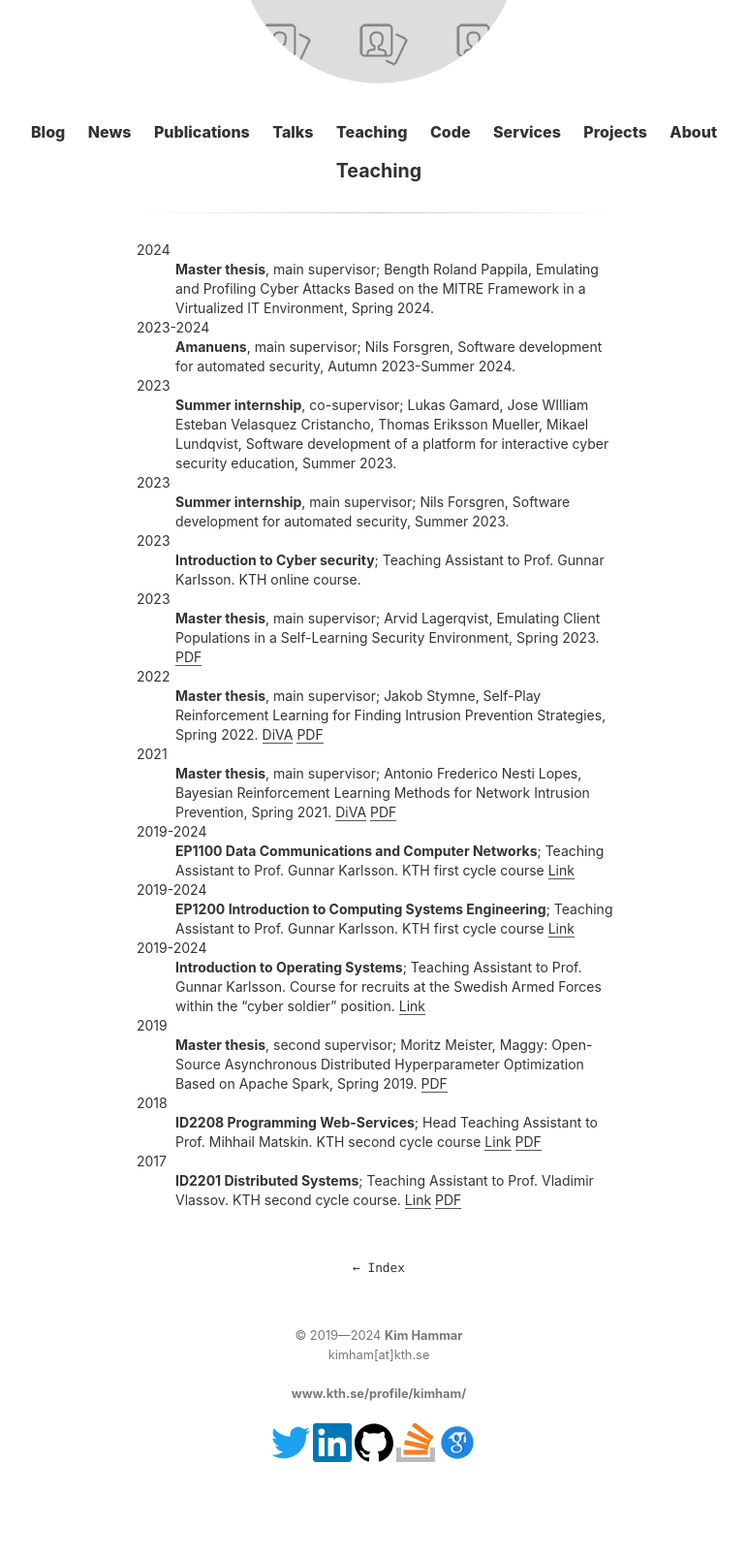
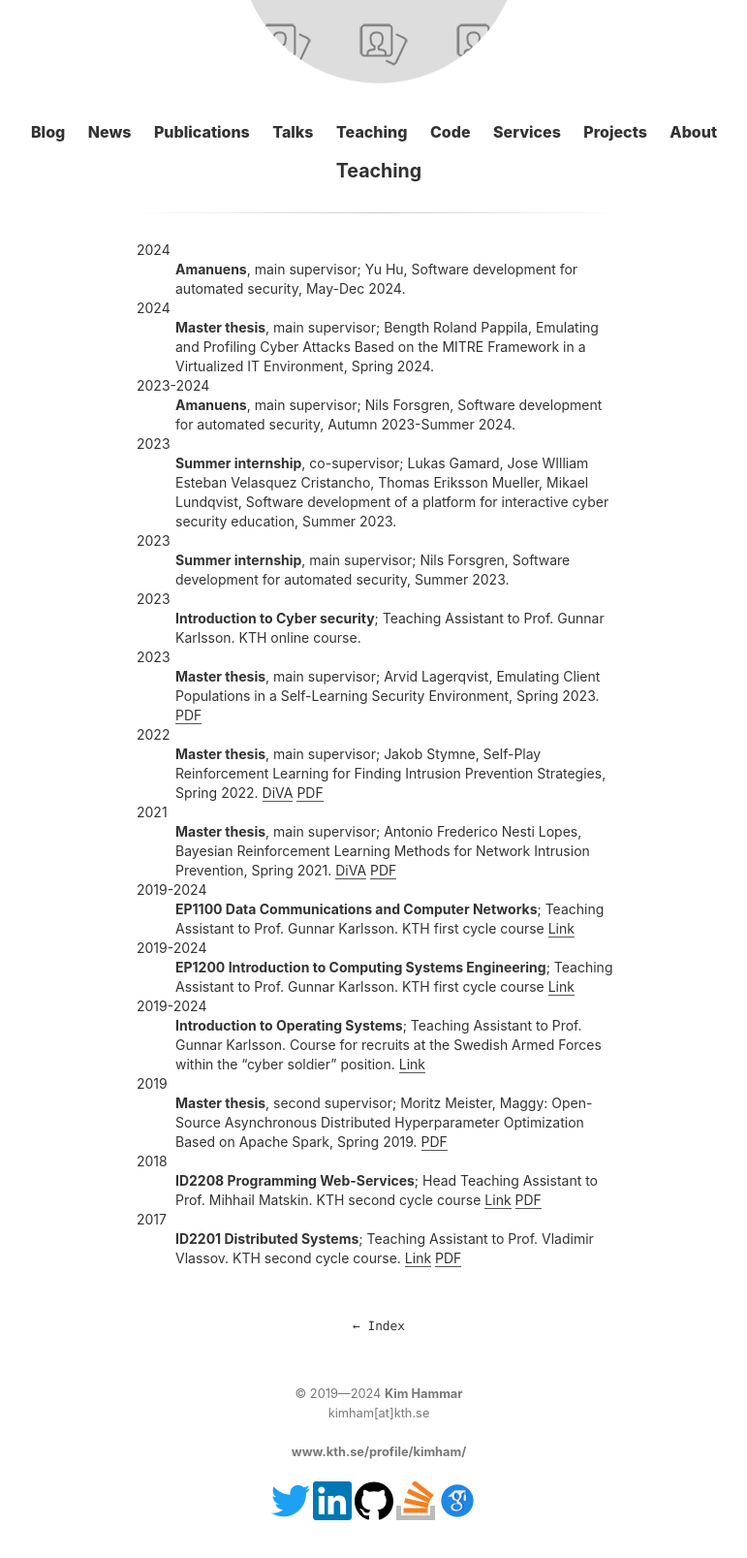
Before and after one commit to Limmen/Limmen.github.io, a Jekyll site: the page built from teaching.md, in a window 1280 px wide, cut to the strip 244-1853 px from the top of the page. Shown: the whole strip at 97% size, without its empty margins (249-1020 px from the left). Built offline with Jekyll 4.4.1, drawn with Linux system fonts in a browser that asks for light colours; before the commit the page ends 1793 px from its top, so only the background shows below that.

Commit message:
update teaching

```diff
--- a/teaching.md
+++ b/teaching.md
@@ -2,6 +2,10 @@
 layout: page
 title: Teaching
 ---
+
+2024
+:   **Amanuens**, main supervisor;
+	Yu Hu, Software development for automated security, May-Dec 2024.
 
 2024
 :   **Master thesis**, main supervisor;
```
